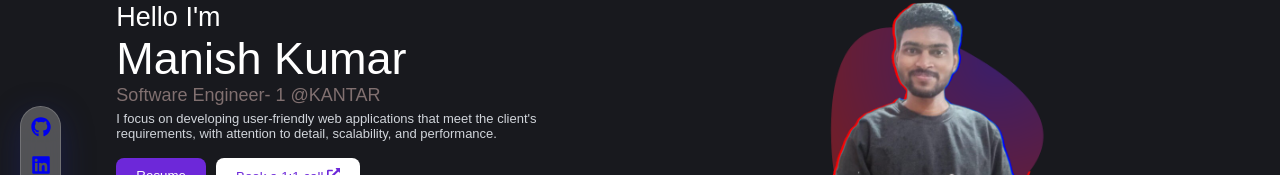
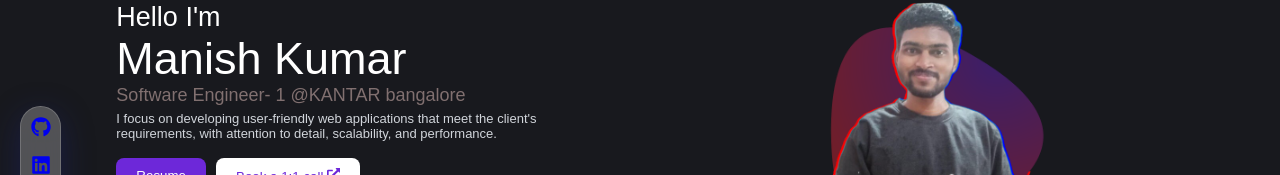
Before and after one commit to codemanishh/portfolio, a React (Create React App) app: page / in a window 1280 px wide. Shown: the part 121-296 px from the top of the page. Built offline with nearby package versions, Linux system fonts and the light colour scheme.

Commit message:
update website with stackblitz

```diff
--- a/src/components/Body.js
+++ b/src/components/Body.js
@@ -52,7 +52,7 @@ const Body = () => {
           <div className="div1">
             <div className='name-one'>Hello I'm</div>
             <div className='name-two'>Manish Kumar</div>
-            <div className='name-three'>Software Engineer- 1 @KANTAR</div>
+            <div className='name-three'>Software Engineer- 1 @KANTAR bangalore</div>
             <p>I focus on developing user-friendly web applications that meet the client's requirements, with attention to detail, scalability, and performance.</p>
             <div className='links'> <Link to="https://drive.google.com/drive/folders/1dbydsqXiwd_BwZzuLCFqsQiMs20ewgRa?usp=sharing" target='none' ><button>Resume</button></Link>
               <Link to="https://topmate.io/manish_kumar47" target='none' ><button style={
```
